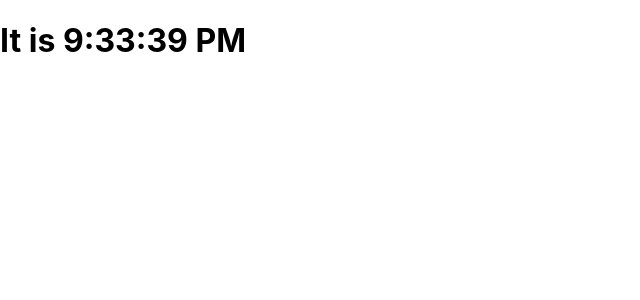
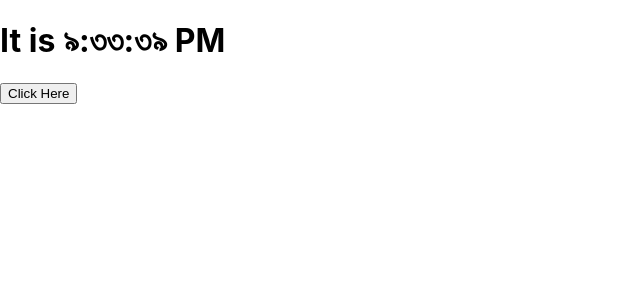
Before and after one commit to naimahassan43/react-basics, a React (Create React App) app: page / in a window 1280 px wide. Shown: the top 300 px of the page, without its empty margins (0-640 px from the left). Built offline with nearby package versions, Linux system fonts and the light colour scheme.

Commit message:
How to solve this problem

```diff
--- a/src/App.js
+++ b/src/App.js
@@ -3,7 +3,7 @@ import Clock from "./components/Clock";
 function App() {
   return (
     <div>
-      <Clock locale="en-US" />
+      <Clock />
     </div>
   );
 }
--- a/src/components/Clock.js
+++ b/src/components/Clock.js
@@ -1,7 +1,14 @@
 import React from "react";
 
 class Clock extends React.Component {
-  state = { date: new Date() };
+  state = { date: new Date(), locale: "bn-BD" };
+
+  // constructor(props) {
+  //   super(props);
+  //   this.state = { date: new Date(), locale: "bn-BD" };
+  //   //way-2
+  //   this.handleClick = this.handleClick.bind(this);
+  // }
 
   componentDidMount() {
     this.clockTimer = setInterval(() => this.tick(), 1000);
@@ -9,6 +16,27 @@ class Clock extends React.Component {
   componentWillUnmount() {
     clearInterval(this.clockTimer);
   }
+  //way-1: this problem solved-> best practice
+  // handleClick = () => {
+  //   this.setState({
+  //     locale: "en-US",
+  //   });
+  // };
+
+  //way-2:bind-- using constructor
+  // handleClick() {
+  //   this.setState({
+  //     locale: "en-US",
+  //   });
+  // }
+
+  //way-3: jodi parameterm thake, bind use kora jay
+  handleClick = (locale) => {
+    this.setState({
+      locale,
+    });
+  };
+
   tick() {
     this.setState({
       date: new Date(),
@@ -16,12 +44,20 @@ class Clock extends React.Component {
   }
 
   render() {
+    const { date, locale } = this.state;
     return (
-      <h1 className="heading">
-        <span className="text">
-          It is {this.state.date.toLocaleTimeString(this.props.locale)}
-        </span>
-      </h1>
+      <div>
+        <h1 className="heading">
+          <span className="text">It is {date.toLocaleTimeString(locale)}</span>
+        </h1>
+        {/* <button onClick={this.handleClick}>Click Here</button> */}
+        {/* //way-3 */}
+        {/* <button onClick={this.handleClick.bind(this,'en-US')}>Click Here</button> */}
+        {/* //bind avoid kore parameter send korte chaile */}
+        <button type="button" onClick={() => this.handleClick("en-US")}>
+          Click Here
+        </button>
+      </div>
     );
   }
 }
```
